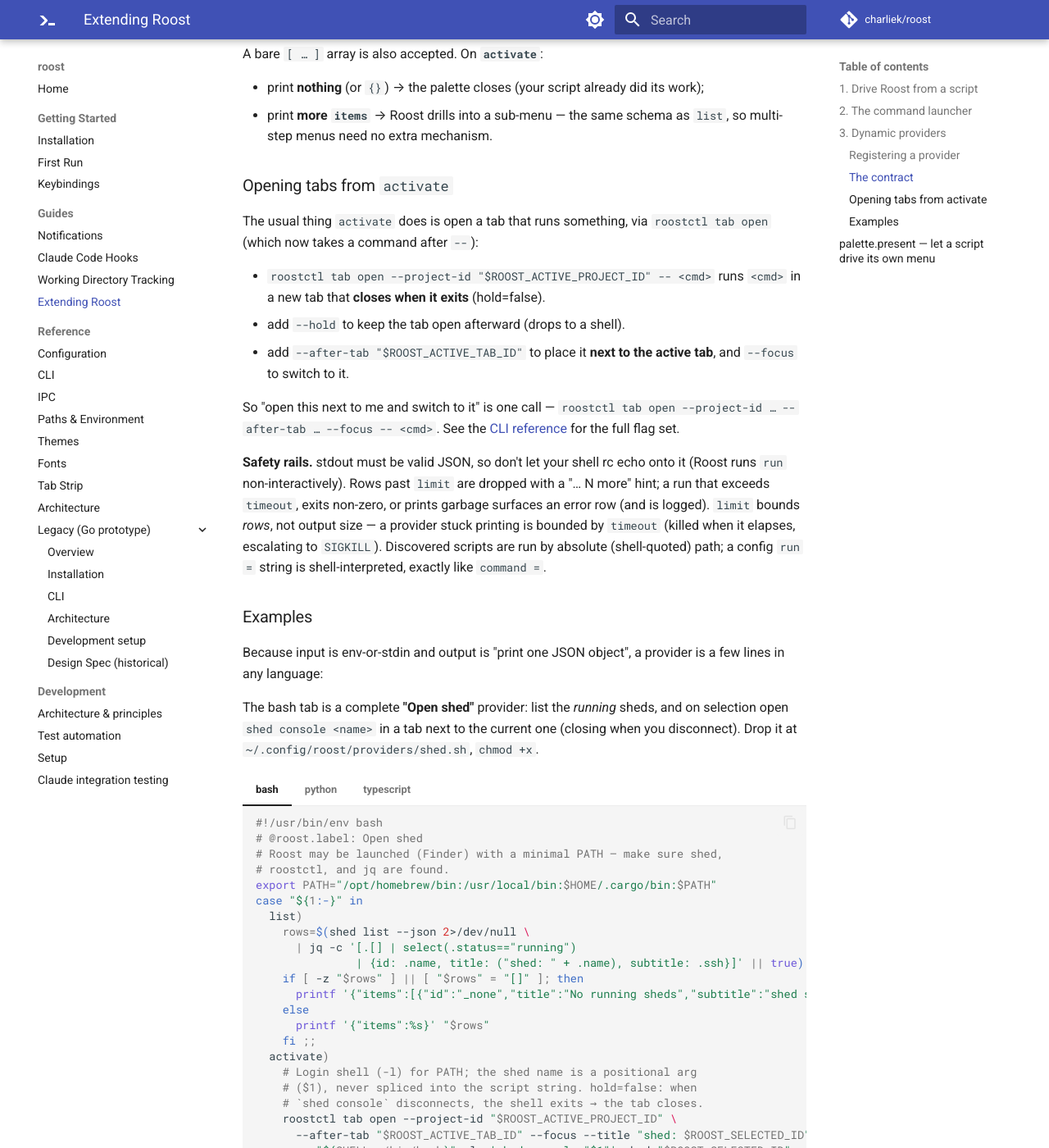
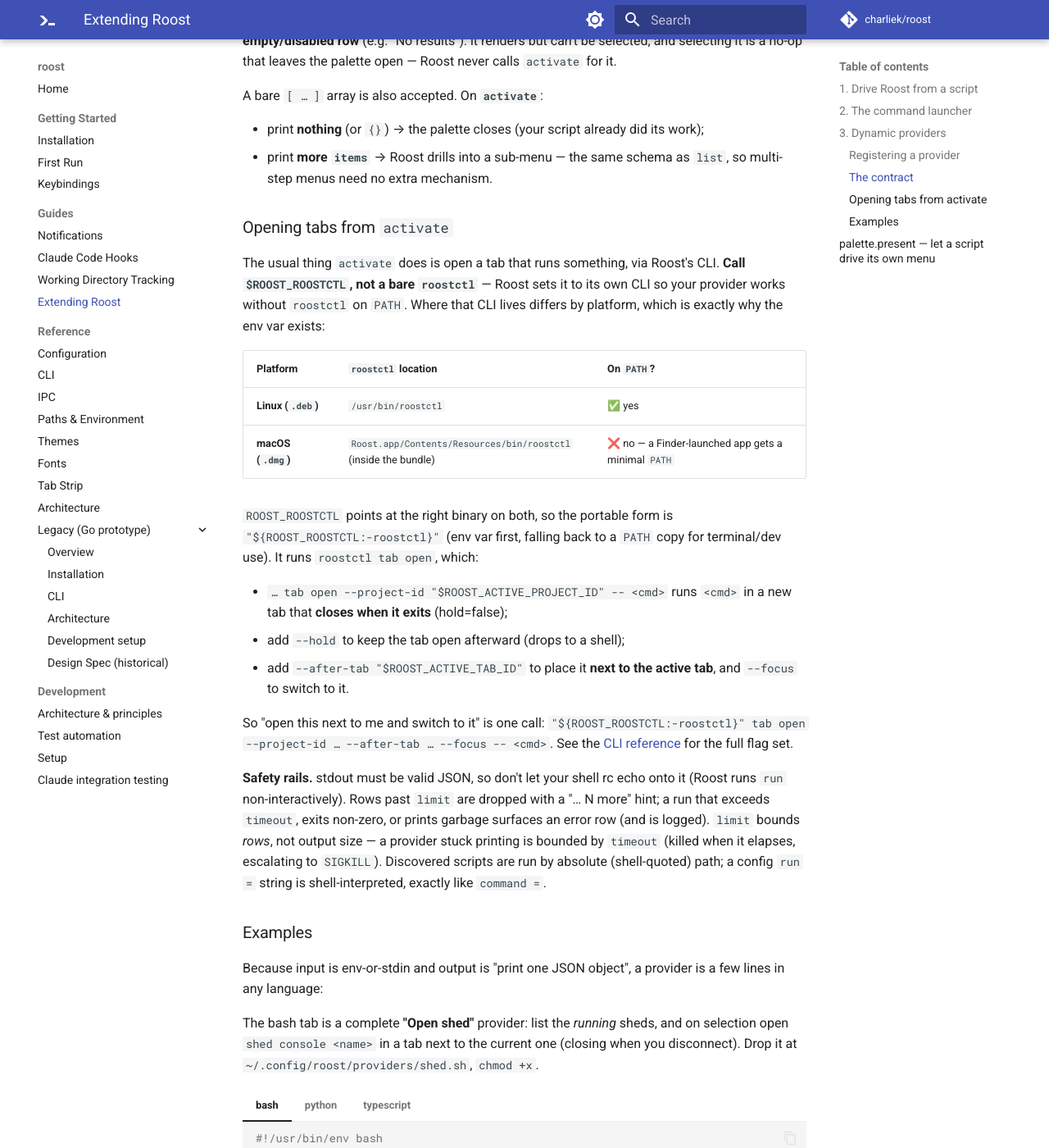
Before and after one commit to charliek/roost, an MkDocs documentation site: the page built from docs/guides/extending.md, in a window 1280 px wide and 1400 px high, scrolled down 3302 px. Shown: the whole window at 82% size. Built offline with MkDocs 1.6.1 and Material for MkDocs 9.7.7, drawn with Linux system fonts in a browser that asks for light colours; comment, search, counter and statistics services are not loaded; some of the changed text lies outside the part shown.

Commit message:
feat(provider): inject ROOST_ROOSTCTL so providers find roostctl off PATH (#212)
Roost resolves its own roostctl and hands provider scripts its absolute path via a new ROOST_ROOSTCTL env var (best-effort; scripts use "${ROOST_ROOSTCTL:-roostctl}"). Closes the Mac gap where the .dmg bundles roostctl off PATH and Finder launches get a minimal PATH; Linux resolves a canonicalized executable sibling of current_exe. When unresolved, any inherited ROOST_ROOSTCTL is stripped so the PATH fallback fires. Docs + mirrored tests on both platforms.

````diff
--- a/docs/guides/extending.md
+++ b/docs/guides/extending.md
@@ -129,7 +129,10 @@
 
 - **Env vars:** `ROOST_SOCKET`, `ROOST_PROVIDER_PHASE`, `ROOST_QUERY`,
   `ROOST_ACTIVE_TAB_ID`, `ROOST_ACTIVE_PROJECT_ID`, `ROOST_ACTIVE_CWD`,
-  `ROOST_ACTIVE_TITLE`, and on activate `ROOST_SELECTED_ID`.
+  `ROOST_ACTIVE_TITLE`, `ROOST_ROOSTCTL` (absolute path to Roost's own
+  `roostctl` when it can resolve one — best-effort, so keep the
+  `"${ROOST_ROOSTCTL:-roostctl}"` fallback; [see below](#opening-tabs-from-activate)),
+  and on activate `ROOST_SELECTED_ID`.
 - **Stdin JSON:**
   ```json
   { "v": 1, "phase": "activate", "selected_id": "api", "query": "ap",
@@ -162,17 +165,29 @@
 ### Opening tabs from `activate`
 
 The usual thing `activate` does is open a tab that runs something, via
-`roostctl tab open` (which now takes a command after `--`):
+Roost's CLI. **Call `$ROOST_ROOSTCTL`, not a bare `roostctl`** — Roost
+sets it to its own CLI so your provider works without `roostctl` on
+`PATH`. Where that CLI lives differs by platform, which is exactly why
+the env var exists:
 
-- `roostctl tab open --project-id "$ROOST_ACTIVE_PROJECT_ID" -- <cmd>` runs
-  `<cmd>` in a new tab that **closes when it exits** (hold=false).
-- add `--hold` to keep the tab open afterward (drops to a shell).
+| Platform | `roostctl` location | On `PATH`? |
+|---|---|---|
+| **Linux (`.deb`)** | `/usr/bin/roostctl` | ✅ yes |
+| **macOS (`.dmg`)** | `Roost.app/Contents/Resources/bin/roostctl` (inside the bundle) | ❌ no — a Finder-launched app gets a minimal `PATH` |
+
+`ROOST_ROOSTCTL` points at the right binary on both, so the portable form
+is `"${ROOST_ROOSTCTL:-roostctl}"` (env var first, falling back to a
+`PATH` copy for terminal/dev use). It runs `roostctl tab open`, which:
+
+- `… tab open --project-id "$ROOST_ACTIVE_PROJECT_ID" -- <cmd>` runs `<cmd>`
+  in a new tab that **closes when it exits** (hold=false);
+- add `--hold` to keep the tab open afterward (drops to a shell);
 - add `--after-tab "$ROOST_ACTIVE_TAB_ID"` to place it **next to the active
   tab**, and `--focus` to switch to it.
 
-So "open this next to me and switch to it" is one call —
-`roostctl tab open --project-id … --after-tab … --focus -- <cmd>`. See the
-[CLI reference](../reference/cli.md) for the full flag set.
+So "open this next to me and switch to it" is one call:
+`"${ROOST_ROOSTCTL:-roostctl}" tab open --project-id … --after-tab … --focus -- <cmd>`.
+See the [CLI reference](../reference/cli.md) for the full flag set.
 
 **Safety rails.** stdout must be valid JSON, so don't let your shell rc
 echo onto it (Roost runs `run` non-interactively). Rows past `limit` are
@@ -198,8 +213,8 @@
     ```bash
     #!/usr/bin/env bash
     # @roost.label: Open shed
-    # Roost may be launched (Finder) with a minimal PATH — make sure shed,
-    # roostctl, and jq are found.
+    # Roost may be launched (Finder) with a minimal PATH — make sure shed
+    # and jq are found. (roostctl comes from $ROOST_ROOSTCTL, below.)
     export PATH="/opt/homebrew/bin:/usr/local/bin:$HOME/.cargo/bin:$PATH"
     case "${1:-}" in
       list)
@@ -212,10 +227,12 @@
           printf '{"items":%s}' "$rows"
         fi ;;
       activate)
-        # Login shell (-l) for PATH; the shed name is a positional arg
-        # ($1), never spliced into the script string. hold=false: when
-        # `shed console` disconnects, the shell exits → the tab closes.
-        roostctl tab open --project-id "$ROOST_ACTIVE_PROJECT_ID" \
+        # $ROOST_ROOSTCTL is Roost's own CLI (bundled off-PATH on Mac);
+        # fall back to a PATH copy for terminal/dev runs. Login shell (-l)
+        # for PATH; the shed name is a positional arg ($1), never spliced
+        # into the script string. hold=false: when `shed console`
+        # disconnects, the shell exits → the tab closes.
+        "${ROOST_ROOSTCTL:-roostctl}" tab open --project-id "$ROOST_ACTIVE_PROJECT_ID" \
           --after-tab "$ROOST_ACTIVE_TAB_ID" --focus --title "shed: $ROOST_SELECTED_ID" \
           -- "${SHELL:-/bin/bash}" -lc 'shed console "$1"' shed "$ROOST_SELECTED_ID" ;;
     esac
@@ -237,8 +254,9 @@
         json.dump({"items": items}, sys.stdout)
     else:
         tab = inp["active_tab"]
+        roostctl = os.environ.get("ROOST_ROOSTCTL", "roostctl")  # Roost's own CLI
         # Pass the shed name as a positional arg ($1), not interpolated.
-        subprocess.run(["roostctl", "tab", "open", "--project-id", tab["project_id"],
+        subprocess.run([roostctl, "tab", "open", "--project-id", tab["project_id"],
                         "--after-tab", tab["id"], "--focus",
                         "--", "/bin/bash", "-lc", 'shed console "$1"', "shed", inp["selected_id"]])
     ```
@@ -258,8 +276,9 @@
       }));
     } else {
       const t = inp.active_tab;
+      const roostctl = process.env.ROOST_ROOSTCTL ?? "roostctl";  // Roost's own CLI
       // Shed name as a positional arg ($1), not interpolated into the script.
-      execFileSync("roostctl", ["tab", "open", "--project-id", t.project_id,
+      execFileSync(roostctl, ["tab", "open", "--project-id", t.project_id,
         "--after-tab", t.id, "--focus", "--", "/bin/bash", "-lc", 'shed console "$1"', "shed", inp.selected_id]);
     }
     ```
````
Also changed, not shown: other parts of docs/guides/extending.md (+1 -1 lines), docs/reference/cli.md (+18 -0 lines), 5 other files.
